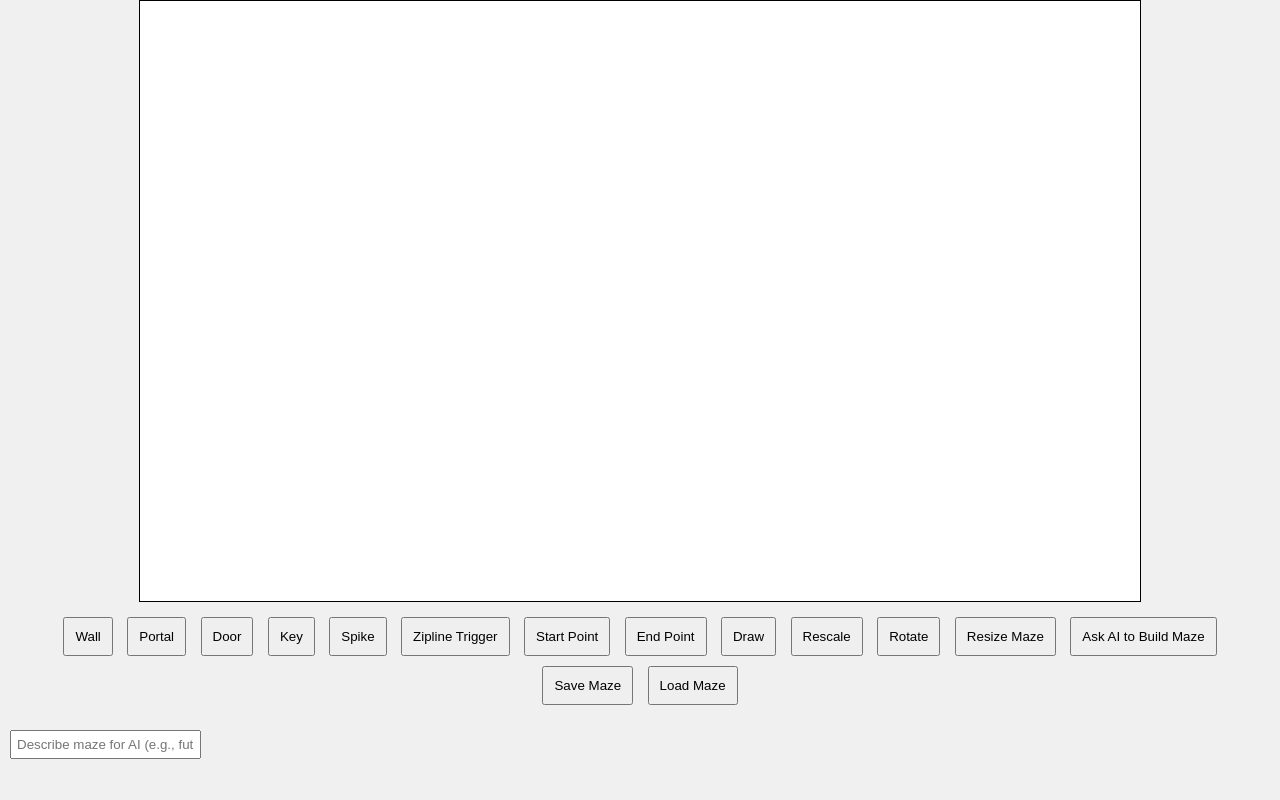
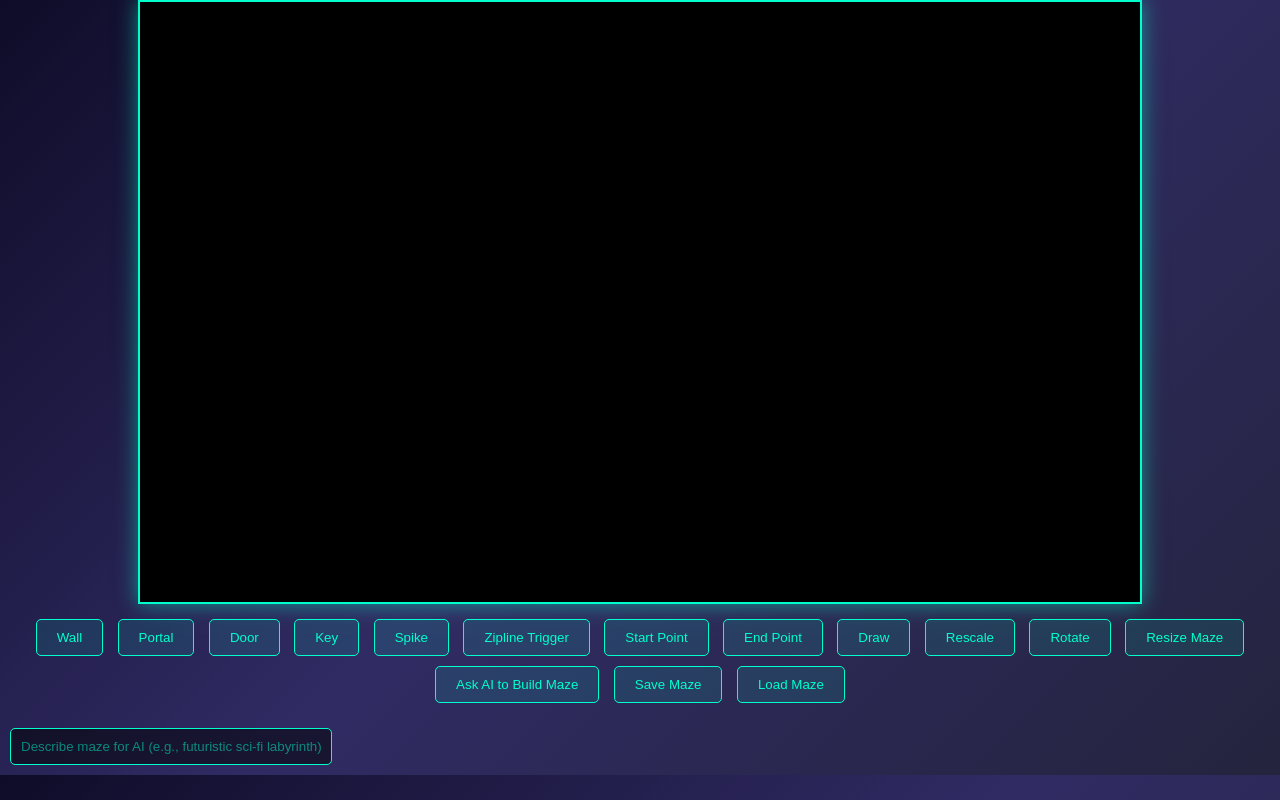
Before and after one commit to UniversalWebX/iminthemaze, a website: page public/index.html in a window 1280 px wide. Both pictures are taken after a click on the button "Editor Mode". Drawn offline with nearby package versions, Linux system fonts and the light colour scheme; no server answers.

Commit message:
Update style.css

```diff
--- a/public/style.css
+++ b/public/style.css
@@ -1,26 +1,45 @@
 body {
   margin: 0;
   padding: 0;
-  background: #f0f0f0;
-  font-family: Arial, sans-serif;
+  background: linear-gradient(135deg, #0f0c29, #302b63, #24243e);
+  font-family: 'Orbitron', sans-serif;
+  color: #00ffcc;
 }
 
 #mode-selection {
   text-align: center;
   margin: 20px;
+  animation: glow 2s infinite alternate;
+}
+
+@keyframes glow {
+  0% { text-shadow: 0 0 5px #00ffcc; }
+  100% { text-shadow: 0 0 20px #00ffcc; }
 }
 
 button {
   margin: 5px;
-  padding: 10px;
+  padding: 10px 20px;
+  background: rgba(0, 255, 204, 0.1);
+  border: 1px solid #00ffcc;
+  color: #00ffcc;
   cursor: pointer;
+  border-radius: 5px;
+  transition: all 0.3s;
+  font-family: 'Orbitron', sans-serif;
+}
+
+button:hover {
+  background: rgba(0, 255, 204, 0.3);
+  box-shadow: 0 0 10px #00ffcc;
 }
 
 canvas {
   display: block;
   margin: 0 auto;
-  border: 1px solid #000;
-  background: #fff;
+  border: 2px solid #00ffcc;
+  background: #000;
+  box-shadow: 0 0 20px rgba(0, 255, 204, 0.5);
 }
 
 #tools {
@@ -30,5 +49,14 @@ canvas {
 
 #ai-prompt {
   margin: 10px;
-  padding: 5px;
+  padding: 10px;
+  background: rgba(0, 0, 0, 0.5);
+  border: 1px solid #00ffcc;
+  color: #00ffcc;
+  width: 300px;
+  border-radius: 5px;
 }
+
+input::placeholder {
+  color: #00ffcc80;
+}
```
